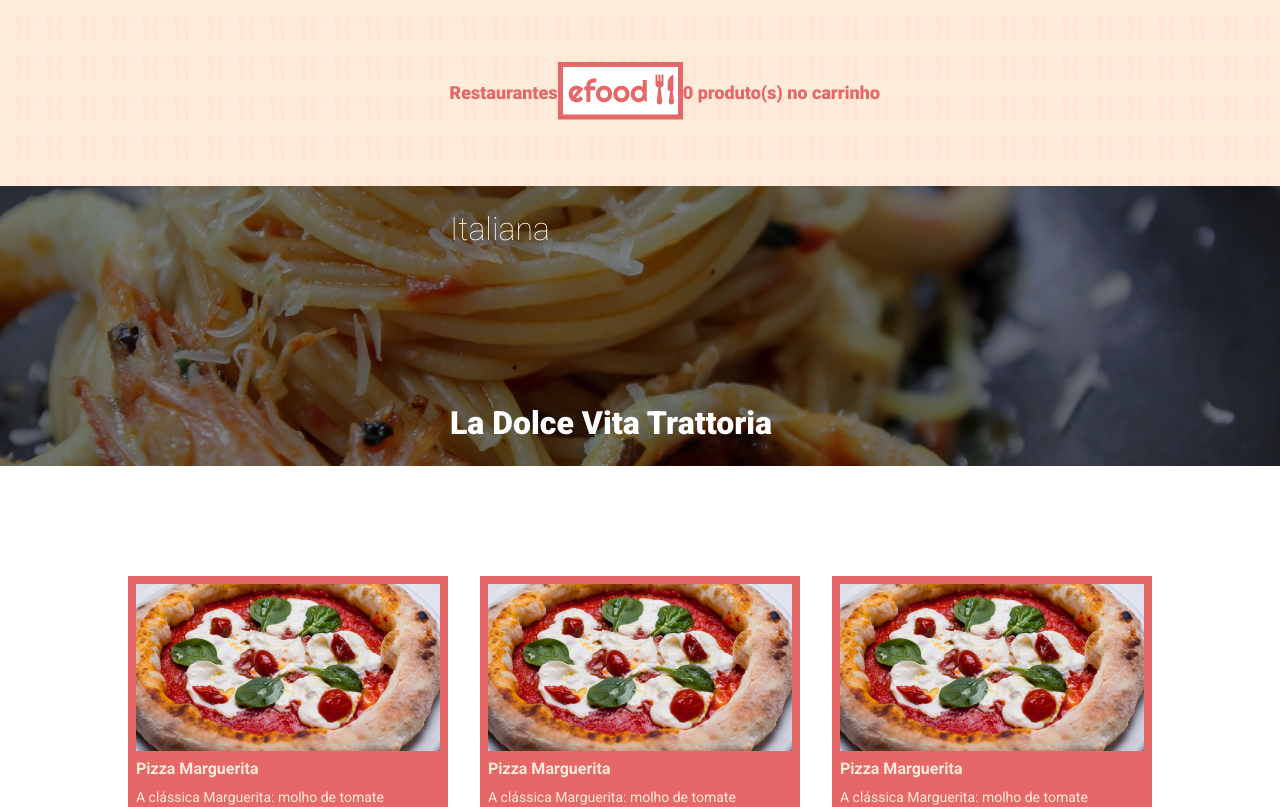
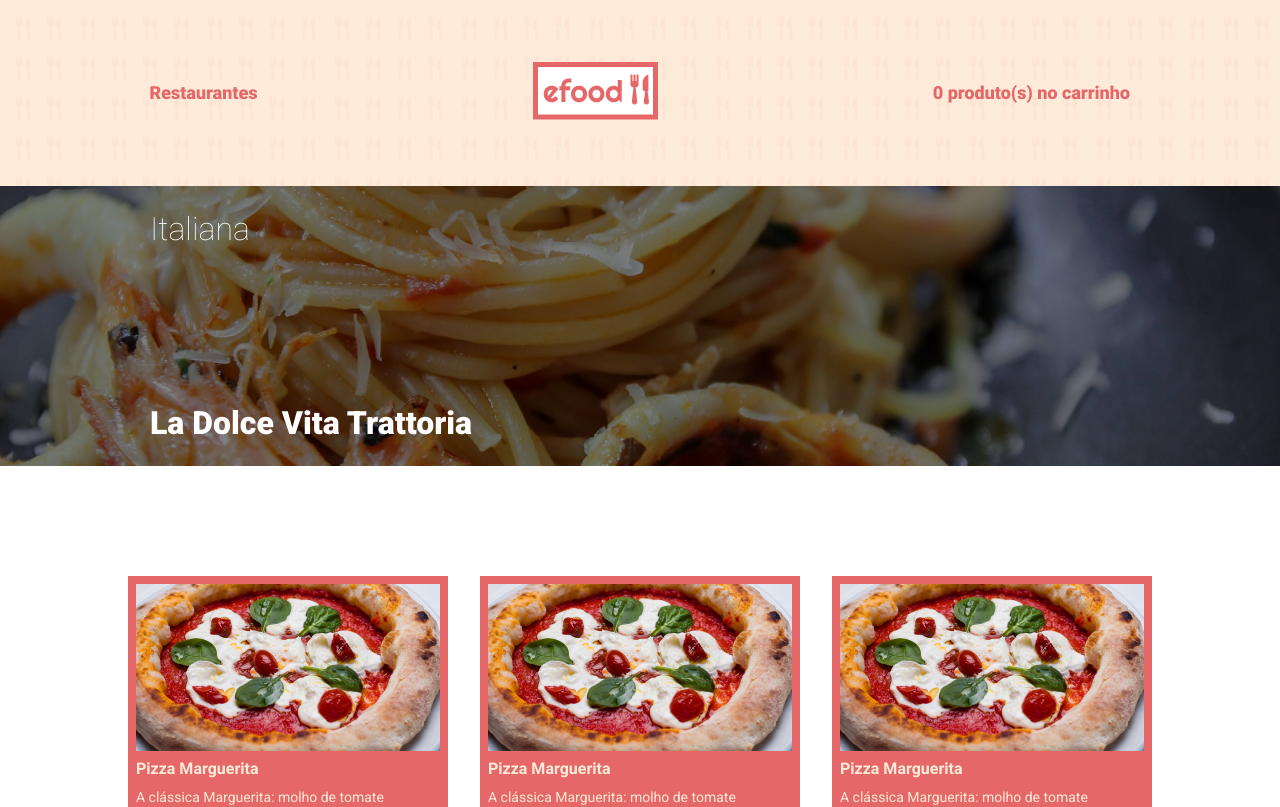
Before and after one commit to TamaradeMoura/efood, a React (Create React App) app: page /categories in a window 1280 px wide. Shown: the top 807 px of the page. Built offline with nearby package versions, Linux system fonts and the light colour scheme.

Commit message:
novo commit

```diff
--- a/src/components/MenuList/styles.ts
+++ b/src/components/MenuList/styles.ts
@@ -15,6 +15,10 @@ export const Header = styled.header`
     @media (min-width: 2560px) {
       margin-left: 740px;
     }
+
+    @media (max-width: 1919px) {
+      margin-left: 150px;
+    }
   }
 
   .imgDir {
@@ -24,6 +28,10 @@ export const Header = styled.header`
 
     @media (min-width: 2560px) {
       margin-right: 740px;
+    }
+
+    @media (max-width: 1919px) {
+      margin-right: 150px;
     }
   }
 
@@ -76,4 +84,8 @@ export const Titulo1 = styled.div`
   @media (min-width: 2560px) {
     margin-left: 740px;
   }
+
+  @media (max-width: 1919px) {
+    margin-left: 150px;
+  }
 `
```
